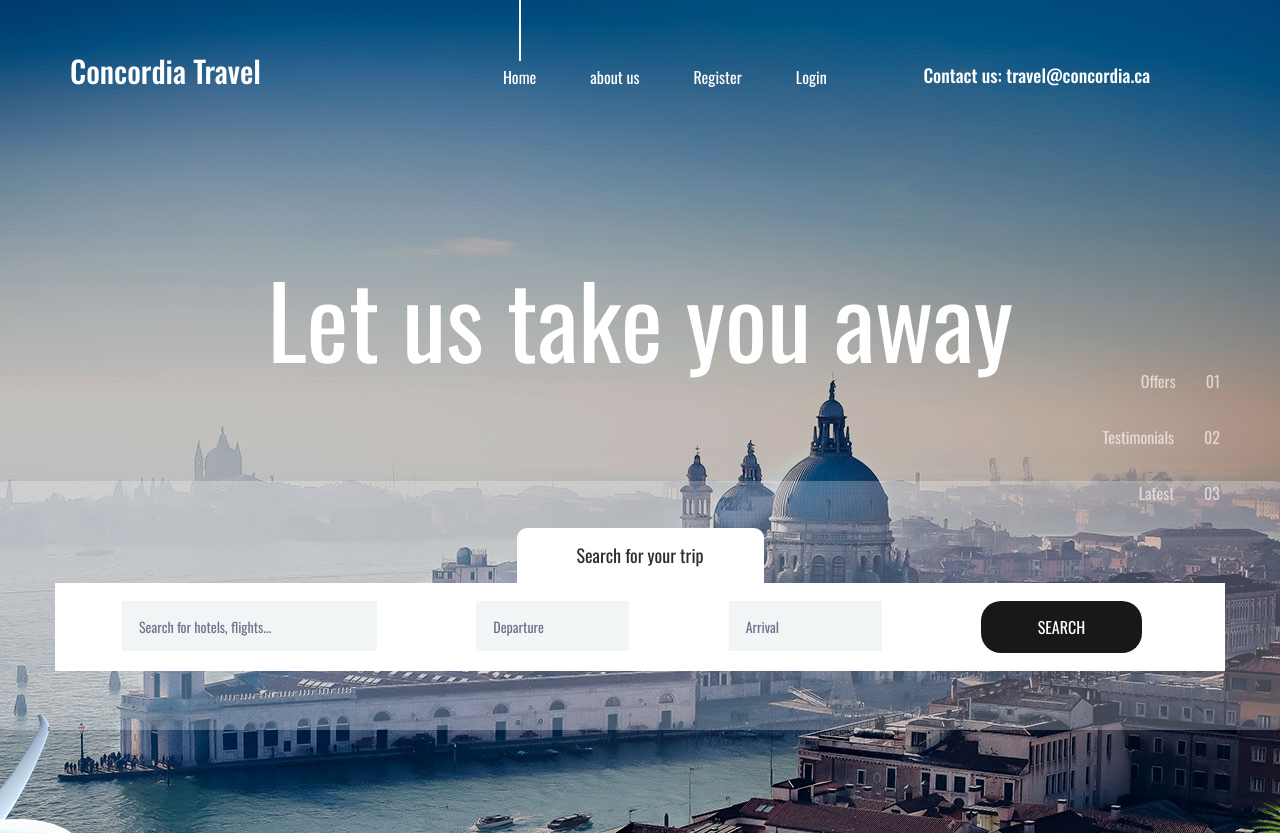
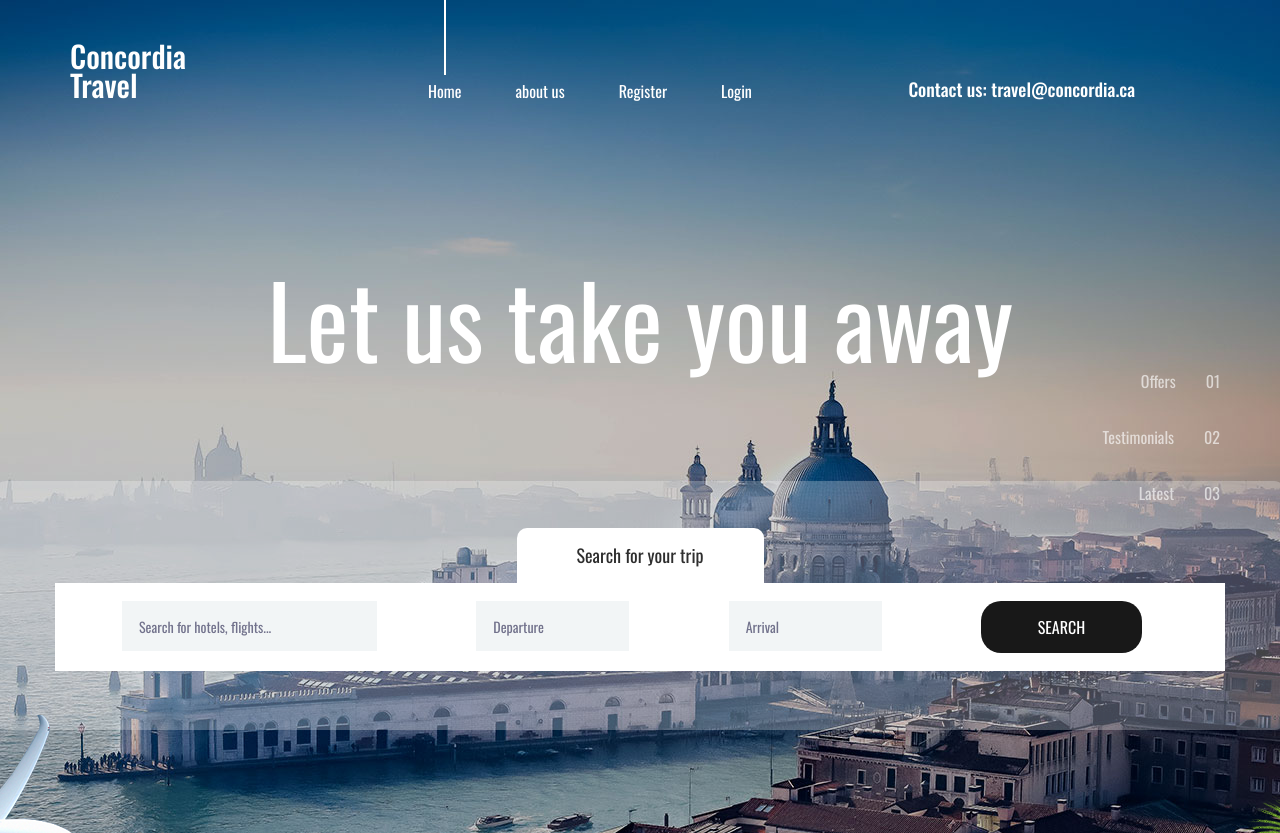
Before and after one commit to saeed-sr/COEN6311-Persia, a Django app: page / in a window 1280 px wide. Shown: the top 833 px of the page. Run offline with Django 5.2, Linux system fonts and the light colour scheme; some libraries are stand-ins or nearby versions.

Commit message:
UI fixed

```diff
--- a/concordia_travel/homepage/templates/homepage/index.html
+++ b/concordia_travel/homepage/templates/homepage/index.html
@@ -79,8 +79,9 @@
 									{% endif %}
 								</ul>
 							</nav>
-							<div class="header_phone ml-auto">Contact us: travel@concordia.ca</div>
-
+							<div class="container-fluid">
+								<div class="header_phone text-right">Contact us: travel@concordia.ca</div>
+							</div>
 							<!-- Hamburger -->
 
 							<div class="hamburger ml-auto">
```
Also changed, not shown: concordia_travel/packages/views.py (+0 -52 lines), concordia_travel/db.sqlite3.
